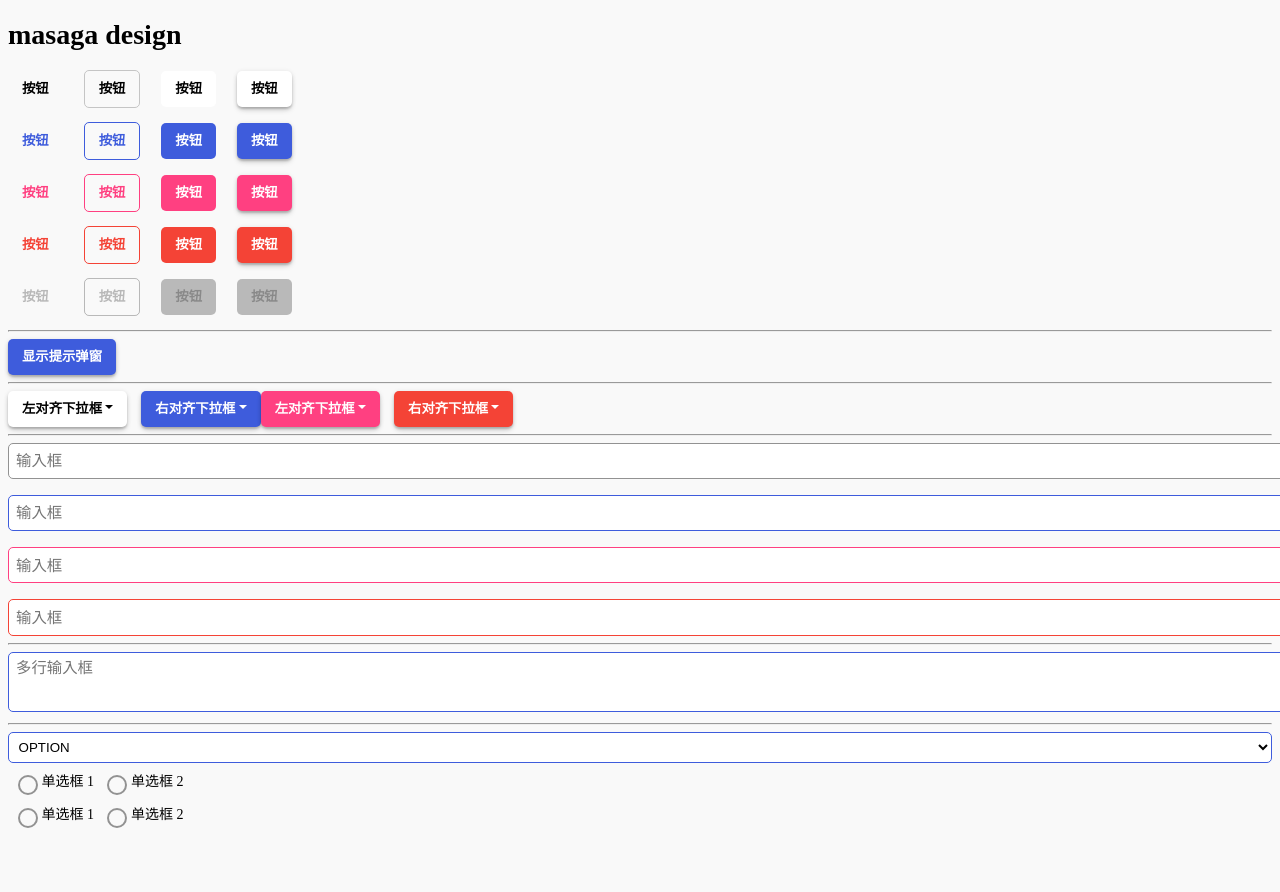
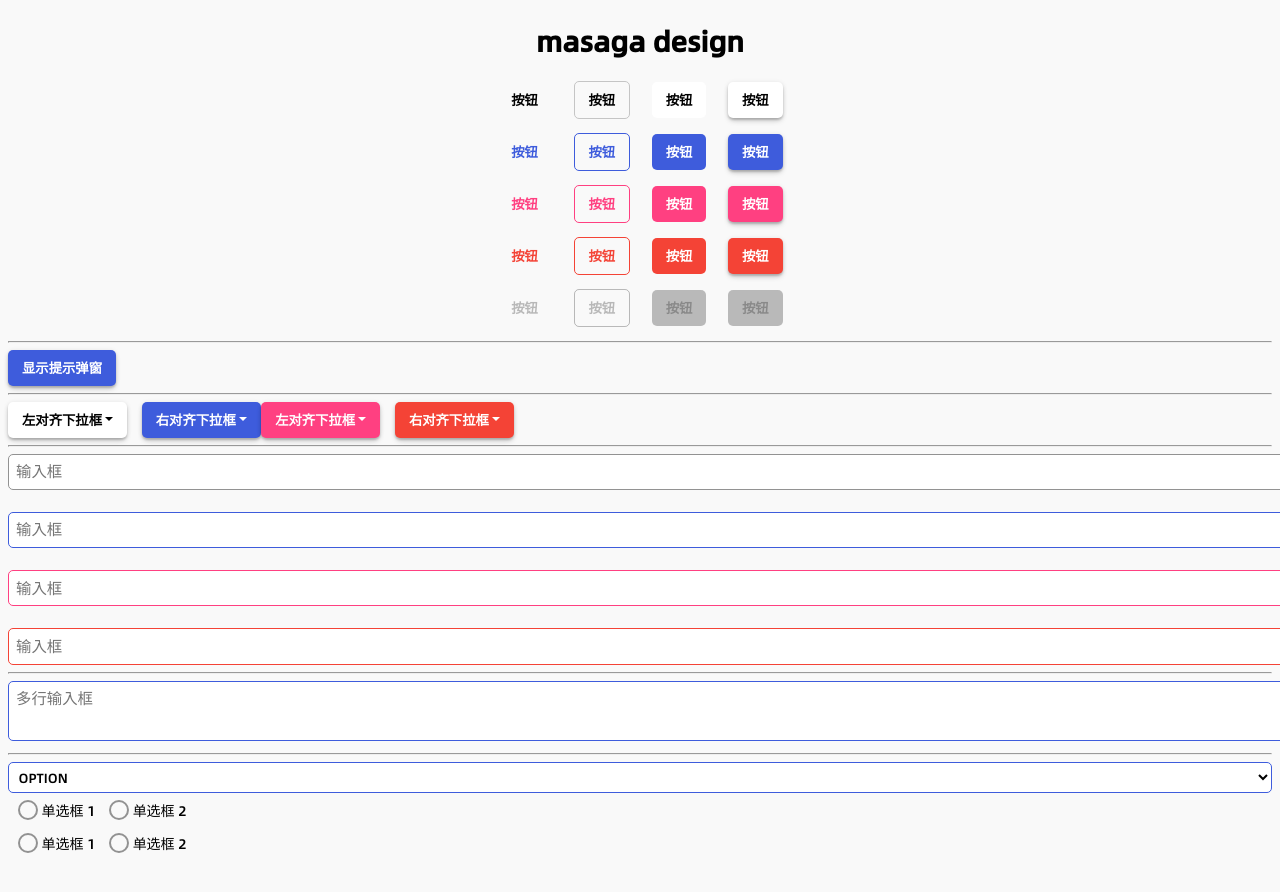
Before and after one commit to myfor/masaga, a website: page index.html in a window 1280 px wide. Shown: the top 892 px of the page. Drawn offline with Linux system fonts and the light colour scheme.

Commit message:
update: font-family

```diff
--- a/sass/style.sass
+++ b/sass/style.sass
@@ -1,3 +1,4 @@
+@import ./text
 @import ./button
 @import ./dropdown
 @import ./alert
--- a/sass/text.sass
+++ b/sass/text.sass
@@ -1,2 +1,9 @@
+@font-face
+    font-family: 'AlibabaSans-Medium'
+    src: url('../font/AlibabaSans-Medium.otf')
+
+*
+    font-family: AlibabaSans-Medium
+
 .text-center
     text-align: center
```
Also changed, not shown: README.md, dist/css/style.css, dist/css/style.min.css, dist/css/text.css (added), dist/css/text.min.css (added), dist/font/AlibabaSans-Medium.otf (added).
